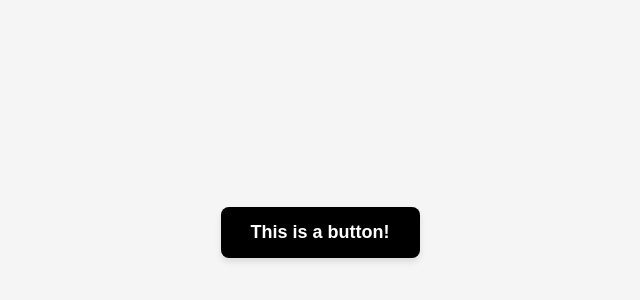
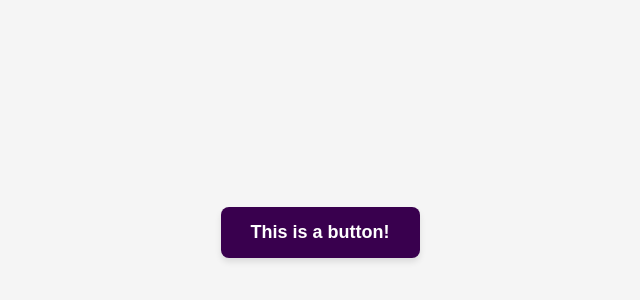
Before and after one commit to StephanieLFeinberg/Design-team-branching-learning, a plain HTML site: page index.html in a window 1280 px wide. Shown: the part 168-468 px from the top of the page, without its empty margins (320-960 px from the left). Drawn offline with Linux system fonts and the light colour scheme.

Commit message:
changed to purple

```diff
--- a/styles.css
+++ b/styles.css
@@ -22,7 +22,7 @@ body {
     font-size: 18px;
     font-weight: bold;
     color: white;
-    background-color: #000000;
+    background-color: #39004e;
     border: none;
     border-radius: 8px;
     cursor: pointer;
```
